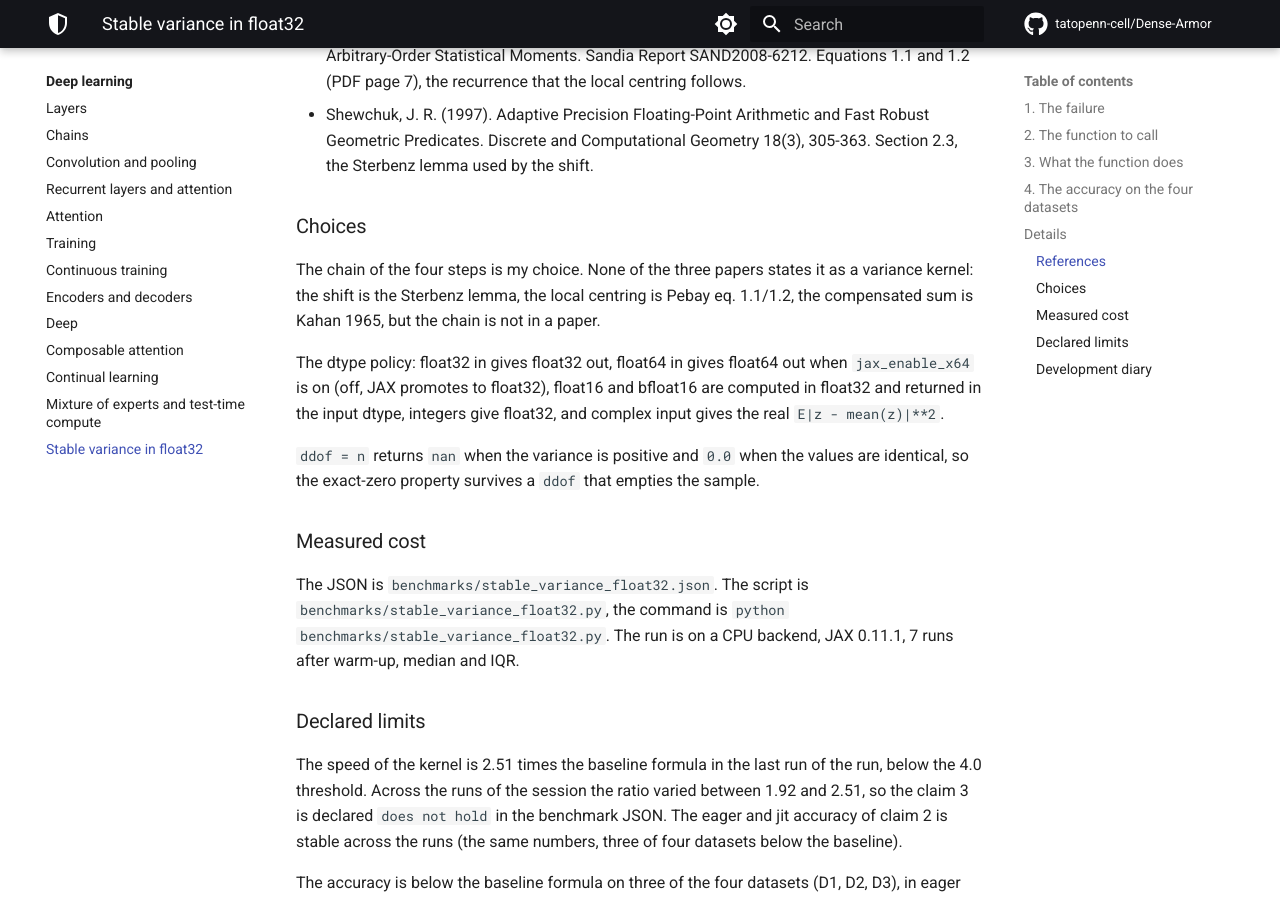
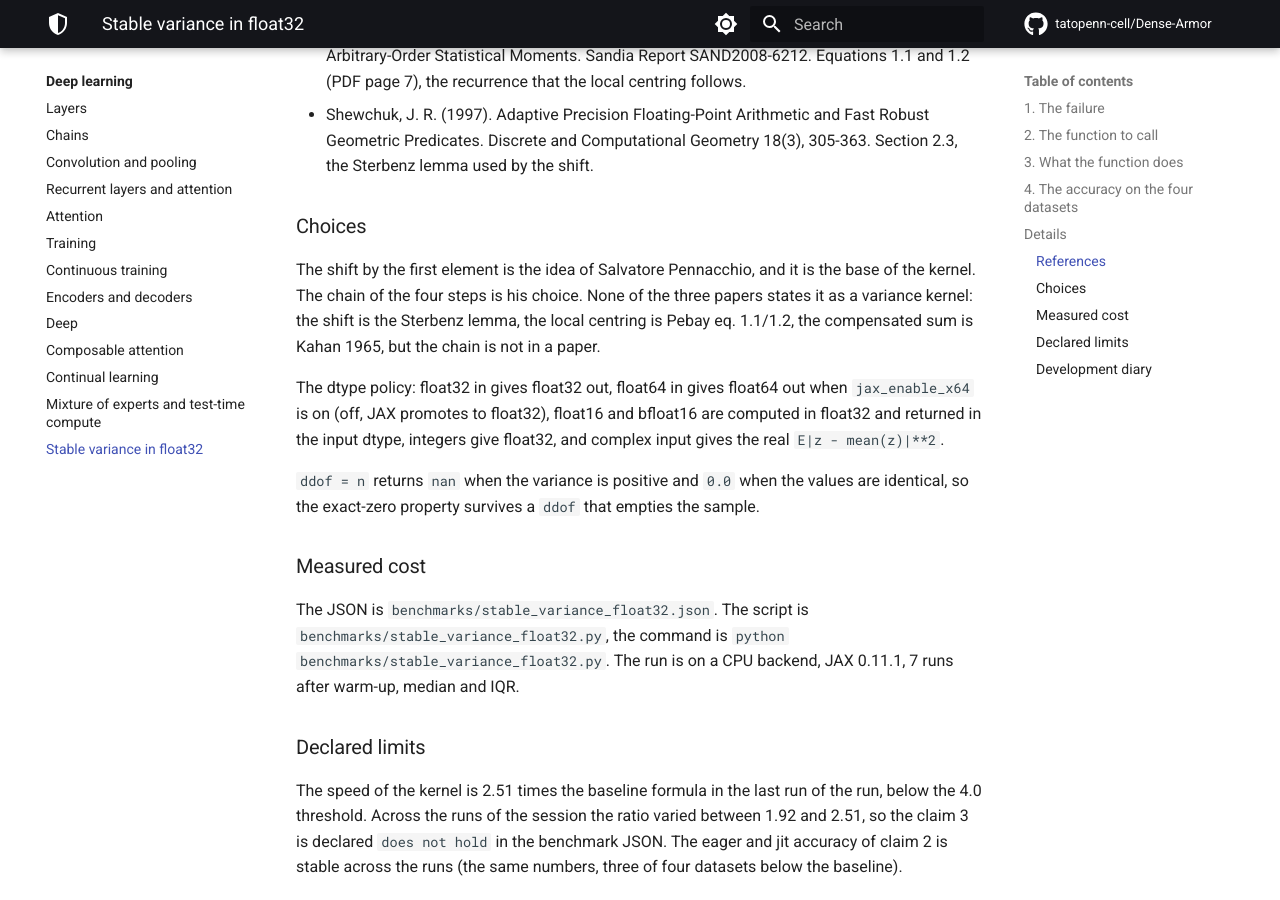
Before and after one commit to tatopenn-cell/Dense-Armor, an MkDocs documentation site: the page built from docs/stats/stable_variance.md, in a window 1280 px wide and 900 px high, scrolled down 4361 px. Built offline with MkDocs 1.6.1 and Material for MkDocs 9.7.7, drawn with Linux system fonts in a browser that asks for light colours; comment, search, counter and statistics services are not loaded.

Commit message:
docs: state that the shift by the first element is the idea of Salvatore Pennacchio and the base of the kernel (module docstring, page, CHANGELOG, README); put 1.3.0 above 1.2.1 in the CHANGELOG

```diff
--- a/docs/stats/stable_variance.md
+++ b/docs/stats/stable_variance.md
@@ -218,7 +218,9 @@ benchmark records the value of the last run; the claim 3 is declared
 
 ### Choices
 
-The chain of the four steps is my choice. None of the three papers states
+The shift by the first element is the idea of Salvatore Pennacchio, and it
+is the base of the kernel. The chain of the four steps is his choice. None
+of the three papers states
 it as a variance kernel: the shift is the Sterbenz lemma, the local
 centring is Pebay eq. 1.1/1.2, the compensated sum is Kahan 1965, but the
 chain is not in a paper.
```
Also changed, not shown: CHANGELOG.md (+10 -10 lines), README.md (+1 -1 lines), 1 other file.
